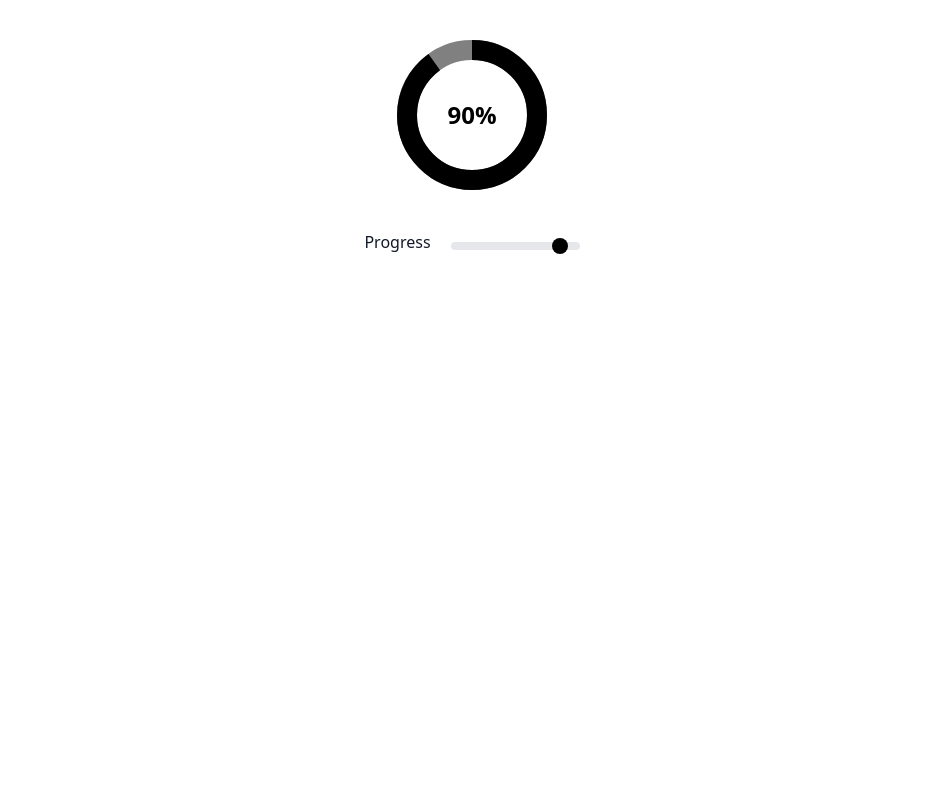
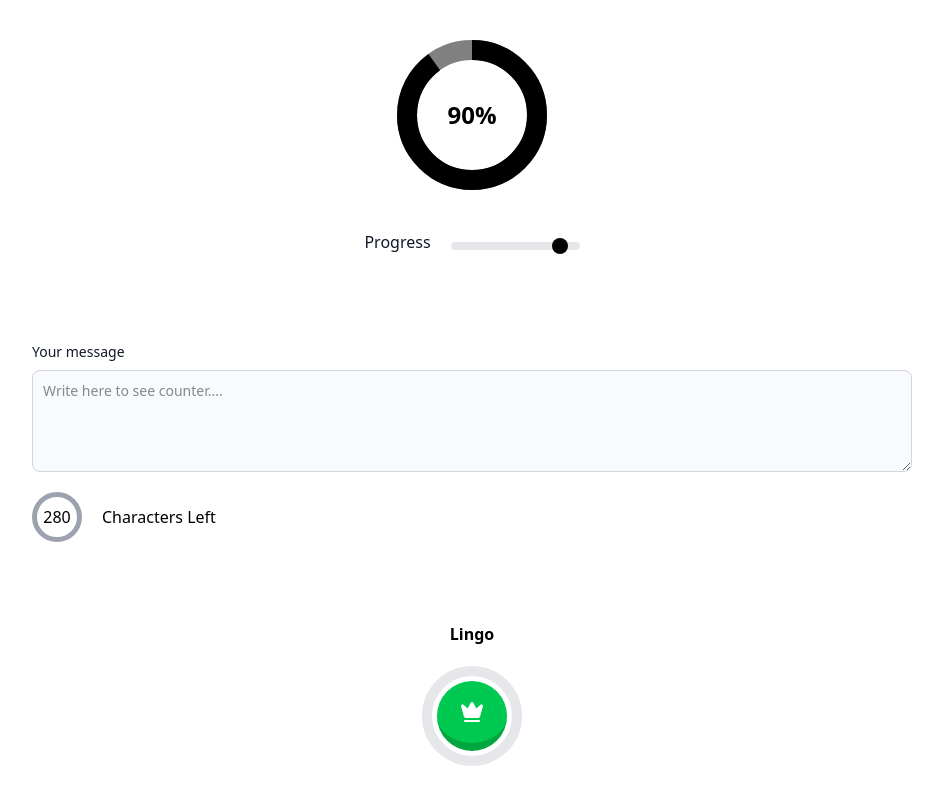
Before and after one commit to jdgamble555/svg-circle, a Nuxt app: page / in a window 1280 px wide. Shown: the whole page, without its empty margins (168-1111 px from the left). Built offline with nearby package versions, Linux system fonts and the light colour scheme.

Commit message:
working fully

```diff
--- a/app.vue
+++ b/app.vue
@@ -6,11 +6,13 @@ const progress = useProgress()
 
 <template>
   <div class="flex items-center justify-center text-center mt-10">
-    <svg-circle>
-      <h1 class="text-2xl font-bold size-full flex items-center justify-center">
+    <svg-circle :progress>
+      <h1 class="text-2xl font-bold">
         {{ progress }}%
       </h1>
     </svg-circle>
   </div>
   <range-input />
+  <word-counter />
+  <lingo-circle />
 </template>
--- /dev/null
+++ b/components/crown-svg.vue
@@ -0,0 +1,8 @@
+<template>
+    <svg xmlns="http://www.w3.org/2000/svg" width="24" height="24" viewBox="0 0 24 24" fill="white" stroke="currentColor"
+        stroke-width="2" stroke-linecap="round" stroke-linejoin="round" class="text-white">
+        <path
+            d="M11.562 3.266a.5.5 0 0 1 .876 0L15.39 8.87a1 1 0 0 0 1.516.294L21.183 5.5a.5.5 0 0 1 .798.519l-2.834 10.246a1 1 0 0 1-.956.734H5.81a1 1 0 0 1-.957-.734L2.02 6.02a.5.5 0 0 1 .798-.519l4.276 3.664a1 1 0 0 0 1.516-.294z" />
+        <path d="M5 21h14" />
+    </svg>
+</template>
--- /dev/null
+++ b/components/lingo-circle.vue
@@ -0,0 +1,26 @@
+<script setup lang="ts">
+import CrownSvg from './crown-svg.vue';
+
+const progress = ref(0);
+
+const changePercent = () => {
+    const tmp = progress.value + 20;
+    progress.value = tmp > 100 ? 0 : tmp;
+}
+
+</script>
+
+<template>
+    <div class="flex flex-col items-center justify-center mt-20 gap-5">
+        <h1 class="font-bold">Lingo</h1>
+        <div class="mx-50">
+            <svg-circle :progress trail-color='#e5e7eb' stroke-color='#4ade80' :size="100" :width="10">
+                <button type="button"
+                    class="inline-flex rounded-full items-center justify-center whitespace-nowrap  text-sm font-bold ring-offset-background transition-colors focus-visible:outline-none focus-visible:ring-2 focus-visible:ring-ring focus-visible:ring-offset-2 disabled:pointer-events-none disabled:opacity-50 uppercase tracking-wide bg-green-500 text-primary-foreground hover:bg-green-500/90 border-green-600  active:border-b-0 h-[70px] w-[70px] border-b-8 fill-primary-foreground text-primary-foreground"
+                    @click="changePercent">
+                    <CrownSvg />
+                </button>
+            </svg-circle>
+        </div>
+    </div>
+</template>
--- a/components/svg-circle.vue
+++ b/components/svg-circle.vue
@@ -1,24 +1,24 @@
 <script setup lang="ts">
-
-const progress = useProgress()
 
 const {
     size = 150,
     width = 20,
     trailColor = 'gray',
-    strokeColor = 'black'
+    strokeColor = 'black',
+    progress
 } = defineProps<{
     size?: number;
     width?: number;
     trailColor?: string;
     strokeColor?: string;
+    progress: number | string;
 }>()
 
 const cy = size / 2
 const r = cy - width / 2
 const circumference = 2 * Math.PI * r
 
-const dashOffset = computed(() => circumference * (1 - progress.value / 100))
+const dashOffset = computed(() => circumference * (1 - Number(progress) / 100))
 </script>
 
 <template>
@@ -26,8 +26,10 @@ const dashOffset = computed(() => circumference * (1 - progress.value / 100))
         <circle :cx="cy" :cy :r :stroke="trailColor" fill="none" :stroke-width="width" />
         <circle :cx="cy" :cy :r fill="none" :stroke="strokeColor" :transform="`rotate(-90 ${cy} ${cy})`"
             :stroke-dasharray="circumference" :stroke-dashoffset="dashOffset" :stroke-width="width" />
-        <foreignObject :x="0" :y="0" :width="size" :height="size" class="size-full flex justify-center items-center">
-            <slot />
+        <foreignObject :x="0" :y="0" :width="size" :height="size">
+            <div class="size-full flex items-center justify-center">
+                <slot />
+            </div>
         </foreignObject>
     </svg>
 </template>
--- /dev/null
+++ b/components/word-counter.vue
@@ -0,0 +1,26 @@
+<script setup lang="ts">
+
+const CHARACTER_LIMIT = 280;
+
+const content = ref('');
+
+const progress = computed(() => ((content.value.length / CHARACTER_LIMIT) * 100) | 0);
+
+const display_characters = computed(() => CHARACTER_LIMIT - content.value.length);
+
+</script>
+
+<template>
+    <div class="mx-50 mt-20">
+        <label for="message" class="block mb-2 text-sm font-medium text-gray-900 dark:text-white">Your message</label>
+        <textarea id="message" v-model="content" rows="4"
+            class="block p-2.5 w-full text-sm text-gray-900 bg-gray-50 rounded-lg border border-gray-300 focus:ring-blue-500 focus:border-blue-500"
+            placeholder="Write here to see counter...." />
+        <div class="flex items-center mt-5 gap-5">
+            <svg-circle :progress :width="5" :size="50" stroke-color="#1d4ed8" trail-color="#9ca3af">
+                {{ display_characters }}
+            </svg-circle>
+            <p>Characters Left</p>
+        </div>
+    </div>
+</template>
--- /dev/null
+++ b/composables/useTextContent.ts
@@ -0,0 +1,3 @@
+export const useTextContent = () => {
+    return useState('text-content', () => 90);
+};
```
